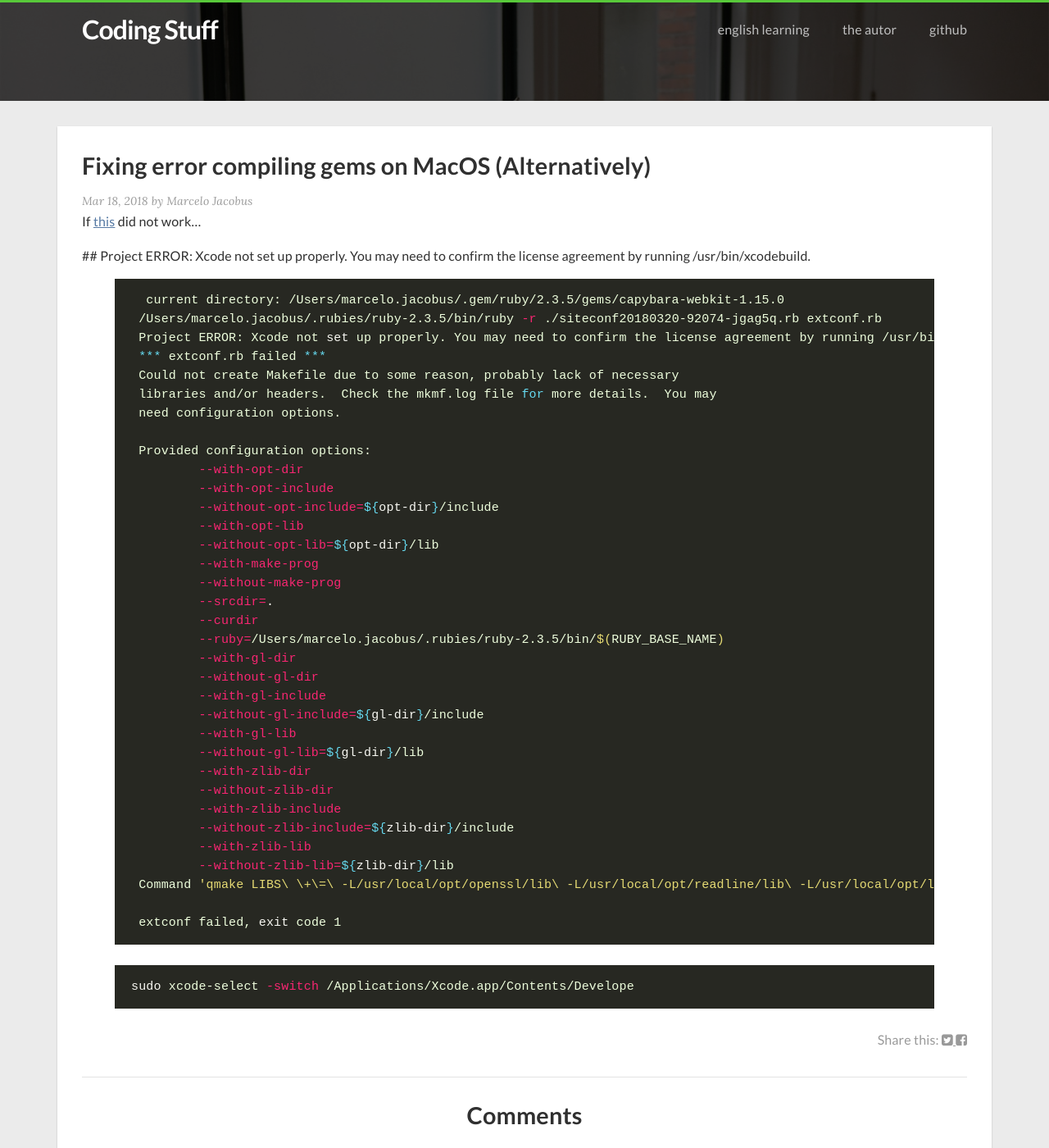
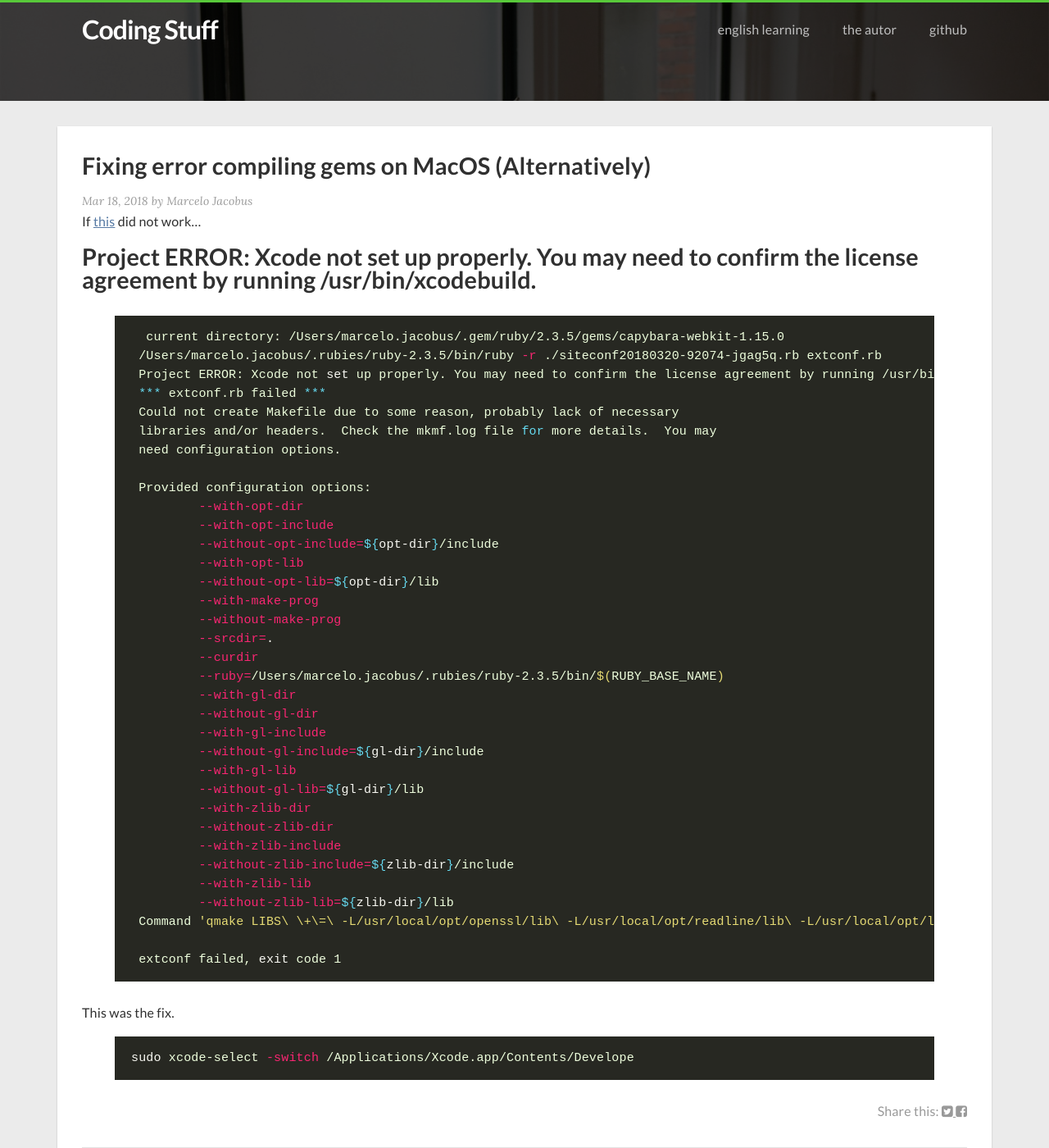
Before and after one commit to mjacobus/mjacobus.github.io, a Jekyll site: the page built from _posts/2018-03-18-fixing-xcode-compilations-problem.md, in a window 1280 px wide and 1400 px high. Shown: the whole window at 82% size. Built offline with Jekyll 4.4.1, drawn with Linux system fonts in a browser that asks for light colours; nearby versions of some CDN libraries; comment, search, counter and statistics services are not loaded.

Commit message:
Fix post

```diff
--- a/_posts/2018-03-18-fixing-xcode-compilations-problem.md
+++ b/_posts/2018-03-18-fixing-xcode-compilations-problem.md
@@ -8,7 +8,7 @@ comments: true
 
 If [this](/2015/10/09/fixing-error-compiling-native-extensions-on-mac-os.html) did not work...
 
- ## Project ERROR: Xcode not set up properly. You may need to confirm the license agreement by running /usr/bin/xcodebuild.
+## Project ERROR: Xcode not set up properly. You may need to confirm the license agreement by running /usr/bin/xcodebuild.
 
 {% highlight bash %}
   current directory: /Users/marcelo.jacobus/.gem/ruby/2.3.5/gems/capybara-webkit-1.15.0
@@ -47,6 +47,8 @@ If [this](/2015/10/09/fixing-error-compiling-native-extensions-on-mac-os.html) d
  extconf failed, exit code 1
 {% endhighlight %}
 
+This was the fix.
+
 {% highlight bash %}
 sudo xcode-select -switch /Applications/Xcode.app/Contents/Develope
 {% endhighlight %}
```
